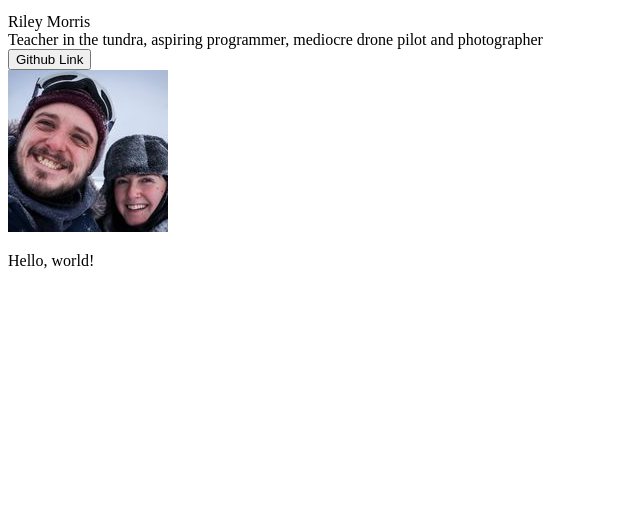
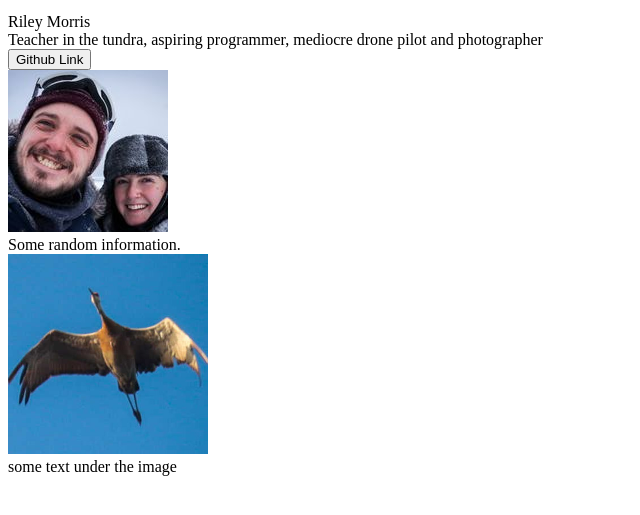
Before and after one commit to Riley-Morris/landing-page-top, a plain HTML site: page index.html in a window 1280 px wide. Shown: the part 99-614 px from the top of the page, without its empty margins (0-640 px from the left). Drawn offline with Linux system fonts and the light colour scheme; files that its build step writes are made by us from their sources; a script that the page names is missing.

Commit message:
added another image, more html

```diff
--- a/index.html
+++ b/index.html
@@ -30,7 +30,15 @@
         </div>
         <img src="face.jpg" alt="image of a man and woman's face, it is very cold out becuase there is ice built up on their faces and hat, they are smiling">
     </div>
-  <p>Hello, world!</p>
+    <div class = 'secondrow'>
+        <div class = 'rowheader'>Some random information.</div>
+        <div class = 'centerbox'>
+            <div class = 'imagebox'>
+                <img class = 'thumbnails' src = 'i1.jpg' alt = 'a heron flying'>
+                <div class = 'imagetext'>some text under the image</div>
+            </div>
+        </div>
+    </div>
 
   <script src="js/script.js"></script>
 </body>
--- a/style.css
+++ b/style.css
@@ -0,0 +1,3 @@
+.thumbnails {
+    width: 200px;
+}
```
Also changed, not shown: i1.jpg (added).
